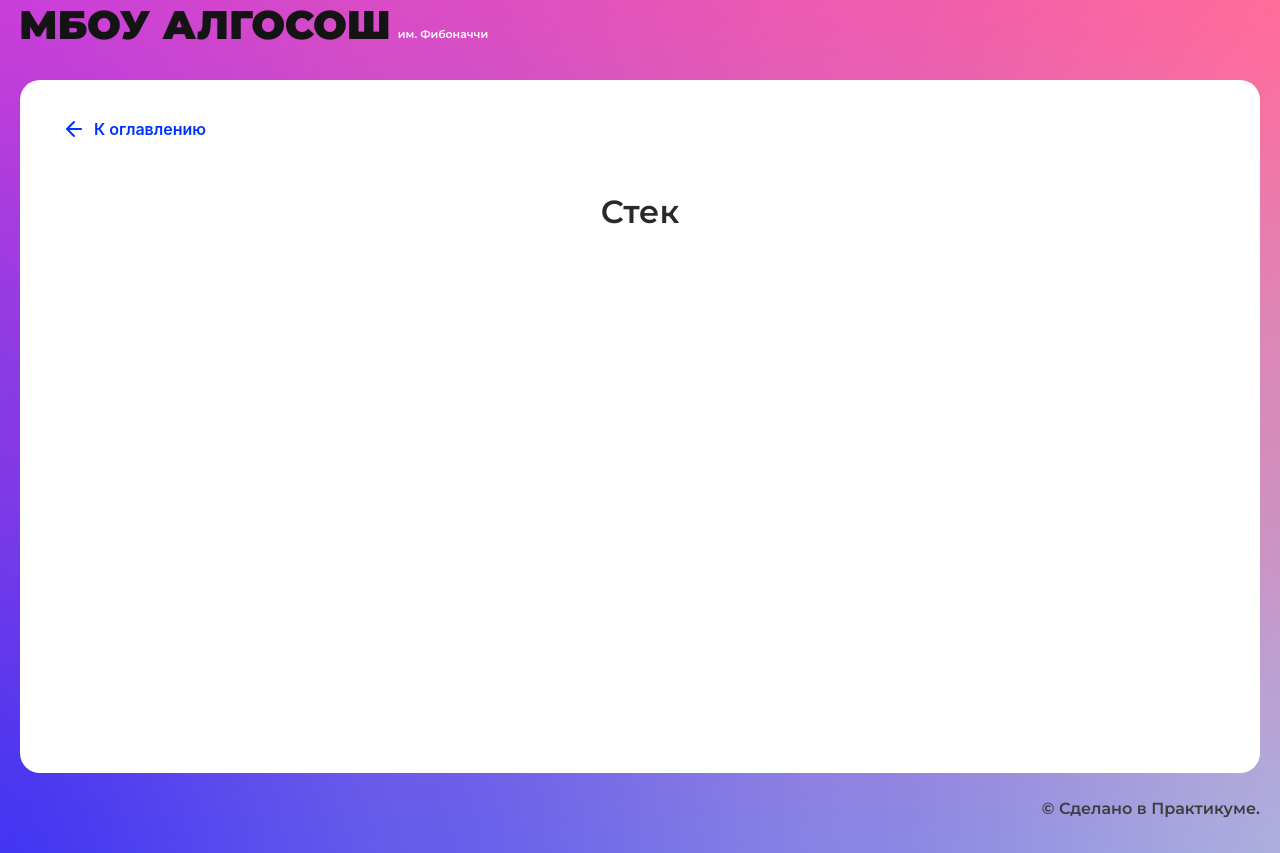
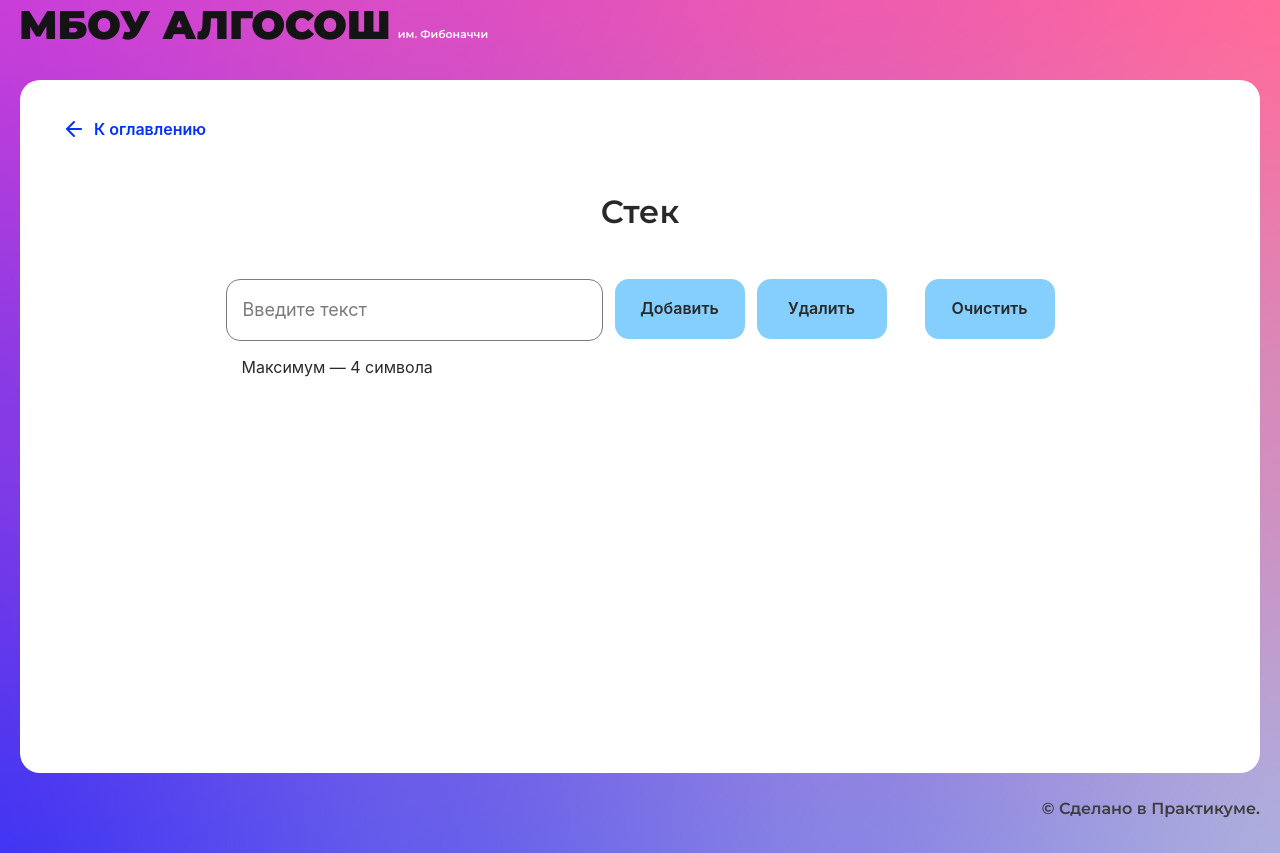
Before and after one commit to theverybusybee/algorithms-visualization, a React (Create React App) app: page /stack in a window 1280 px wide. Built offline with nearby package versions, Linux system fonts and the light colour scheme.

Commit message:
stack functionality added

```diff
--- /dev/null
+++ b/src/components/stack-page/stack-class.tsx
@@ -0,0 +1,30 @@
+interface IStack<T> {
+  push: (item: T) => void;
+  pop: () => void;
+  getSize: () => number;
+  getContent: () => void;
+}
+
+export class Stack<T> implements IStack<T> {
+  private container: T[] = [];
+
+  push = (item: T): void => {
+    this.container.push(item);
+  };
+
+  pop = (): void => {
+    this.container.length && this.container.pop();
+  };
+
+   peak = (): any => {
+    return (this.container.length ? this.container[this.getSize() - 1] : null)
+  };
+
+  clear = (): void => {
+    this.container = [];
+  };
+
+  getSize = () => this.container.length;
+
+  getContent = () => this.container;
+}
--- /dev/null
+++ b/src/components/stack-page/stack-page.module.css
@@ -0,0 +1,36 @@
+.stack {
+  max-width: 829px;
+  margin: 0 auto;
+}
+
+.stackContainer {
+  display: flex;
+  gap: 12px;
+}
+
+.input {
+  max-width: 377px;
+}
+
+.button {
+  width: fit-content;
+}
+
+.button:last-of-type {
+  margin-left: auto;
+}
+
+.caption {
+  text-align: start;
+  padding-left: 16px;
+  padding-right: 16px;
+}
+
+.circleContainer {
+  width: fit-content;
+  margin: 48px auto 0;
+  max-width: 945px;
+  display: flex;
+  flex-wrap: wrap;
+  gap: 16px;
+}
--- a/src/components/stack-page/stack-page.tsx
+++ b/src/components/stack-page/stack-page.tsx
@@ -1,10 +1,104 @@
-import React from "react";
+import React, { SyntheticEvent, useState } from "react";
+import styles from "./stack-page.module.css";
 import { SolutionLayout } from "../ui/solution-layout/solution-layout";
+import { Input } from "../ui/input/input";
+import { Button } from "../ui/button/button";
+import { Stack } from "./stack-class";
+import { ElementStates } from "../../types/element-states";
+import { Circle } from "../ui/circle/circle";
+import { ITERATION_TIME_FOR_ANIMATION_SHORT } from "../utils/constants";
+import { setDelayForAnimation } from "../utils/utils";
+
+type TArrType = {
+  value: string | number;
+  type: ElementStates;
+};
 
 export const StackPage: React.FC = () => {
+  const [inputState, setInputState] = useState("");
+  const [stackArrState, setStackArrState] = useState<TArrType[]>([]);
+  const [stack] = useState(new Stack<TArrType>());
+
+  const onChange = (e: React.ChangeEvent<HTMLInputElement>) => {
+    setInputState(e.currentTarget.value);
+  };
+
+  async function pushElement(e: SyntheticEvent<HTMLFormElement>) {
+    e.preventDefault();
+    if (inputState) {
+      stack.push({ value: inputState, type: ElementStates.Changing });
+      setInputState("");
+      setStackArrState([...stack.getContent()]);
+      await setDelayForAnimation(ITERATION_TIME_FOR_ANIMATION_SHORT);
+      stack.peak().type = ElementStates.Default;
+      setStackArrState([...stack.getContent()]);
+    }
+  }
+
+  async function popElement() {
+    stack.peak().type = ElementStates.Changing;
+    setStackArrState([...stack.getContent()]);
+    await setDelayForAnimation(ITERATION_TIME_FOR_ANIMATION_SHORT);
+    stack.pop();
+    setStackArrState([...stack.getContent()]);
+  }
+
+  const clearStack = () => {
+    stack.clear();
+    setStackArrState([...stack.getContent()]);
+  };
+
+  const isTop = (arr: TArrType[], index: number): string => {
+    const { length } = arr;
+    return length - 1 === index ? "top" : "";
+  };
+
   return (
     <SolutionLayout title="Стек">
-
+      <div className={styles.stack}>
+        <form onSubmit={pushElement} className={styles.stackContainer}>
+          <Input
+            extraClass={styles.input}
+            onChange={onChange}
+            maxLength={4}
+            value={inputState}
+          />
+          <Button
+            extraClass={styles.button}
+            text="Добавить"
+            linkedList="small"
+            type="submit"
+          ></Button>
+          <Button
+            extraClass={styles.button}
+            text="Удалить"
+            linkedList="small"
+            onClick={popElement}
+          ></Button>
+          <Button
+            extraClass={styles.button}
+            text="Очистить"
+            linkedList="small"
+            onClick={clearStack}
+          ></Button>
+        </form>
+        <p className={styles.caption}>Максимум — 4 символа</p>
+        <div className={styles.circleContainer}>
+          {stackArrState &&
+            stackArrState.map((el, index) => {
+              console.log(index);
+              return (
+                <Circle
+                  letter={el.value}
+                  state={el.type}
+                  key={index}
+                  index={index}
+                  head={isTop(stackArrState, index)}
+                />
+              );
+            })}
+        </div>
+      </div>
     </SolutionLayout>
   );
 };
```
